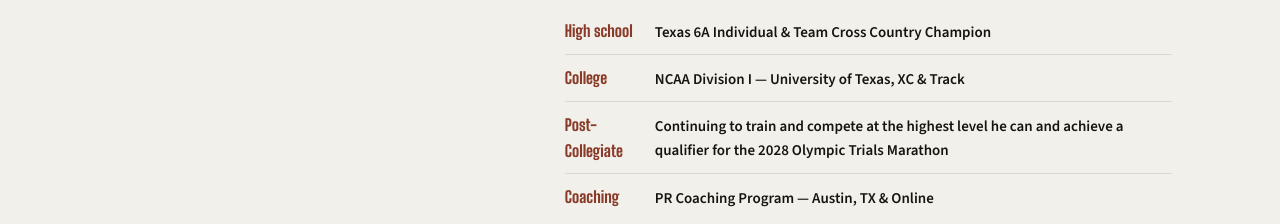
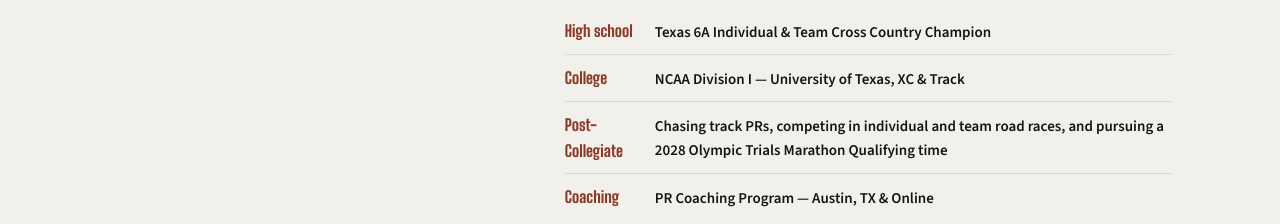
Before and after one commit to dangoldencoaching/Golden-Running, a plain HTML site: page index.html in a window 1280 px wide. Shown: the part 1473-1697 px from the top of the page. Drawn offline with nearby package versions, Linux system fonts and the light colour scheme.

Commit message:
Update index.html

```diff
--- a/index.html
+++ b/index.html
@@ -641,7 +641,7 @@
           <ul class="credentials">
             <li><b>High school</b> Texas 6A Individual &amp; Team Cross Country Champion</li>
             <li><b>College</b> NCAA Division I — University of Texas, XC &amp; Track</li>
-            <li><b>Post-Collegiate</b> Continuing to train and compete at the highest level he can and achieve a qualifier for the 2028 Olympic Trials Marathon</li>
+            <li><b>Post-Collegiate</b> Chasing track PRs, competing in individual and team road races, and pursuing a 2028 Olympic Trials Marathon Qualifying time</li>
             <li><b>Coaching</b> PR Coaching Program — Austin, TX &amp; Online</li>
           </ul>
         </div>
```
